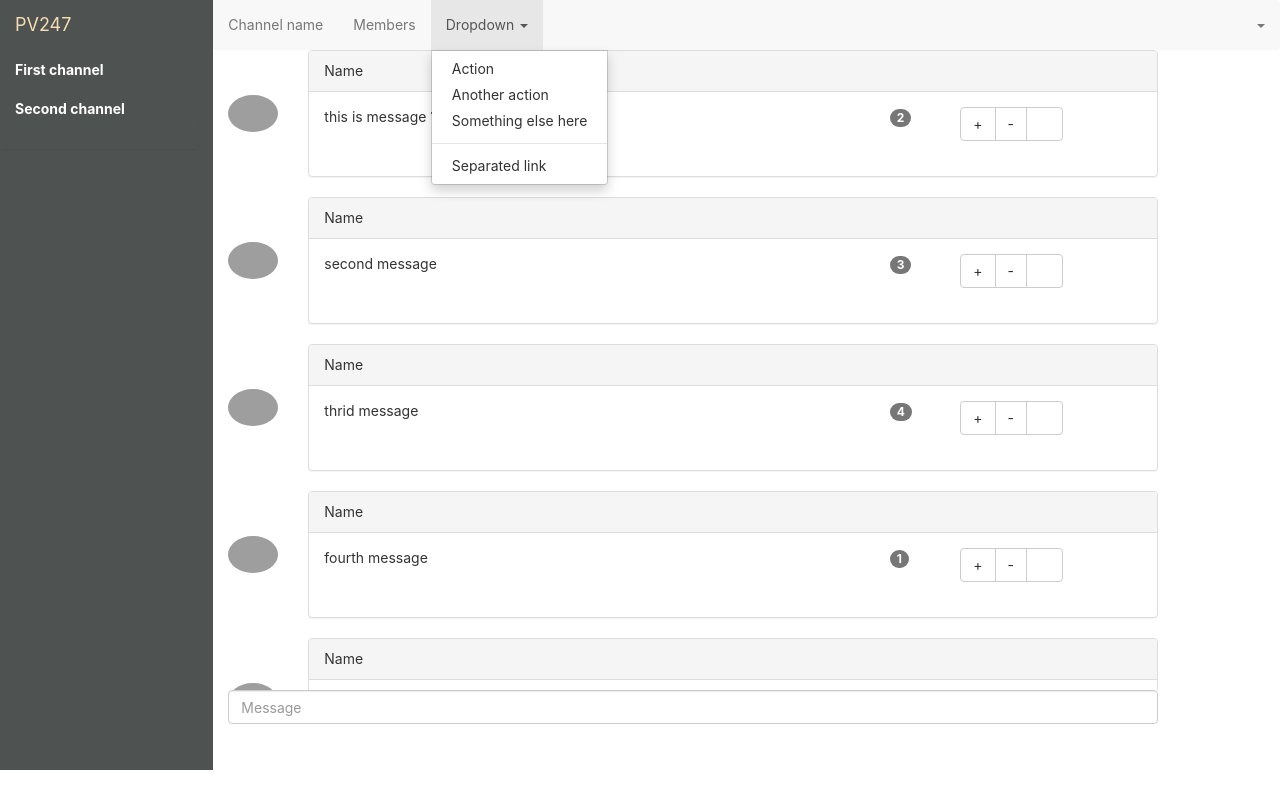
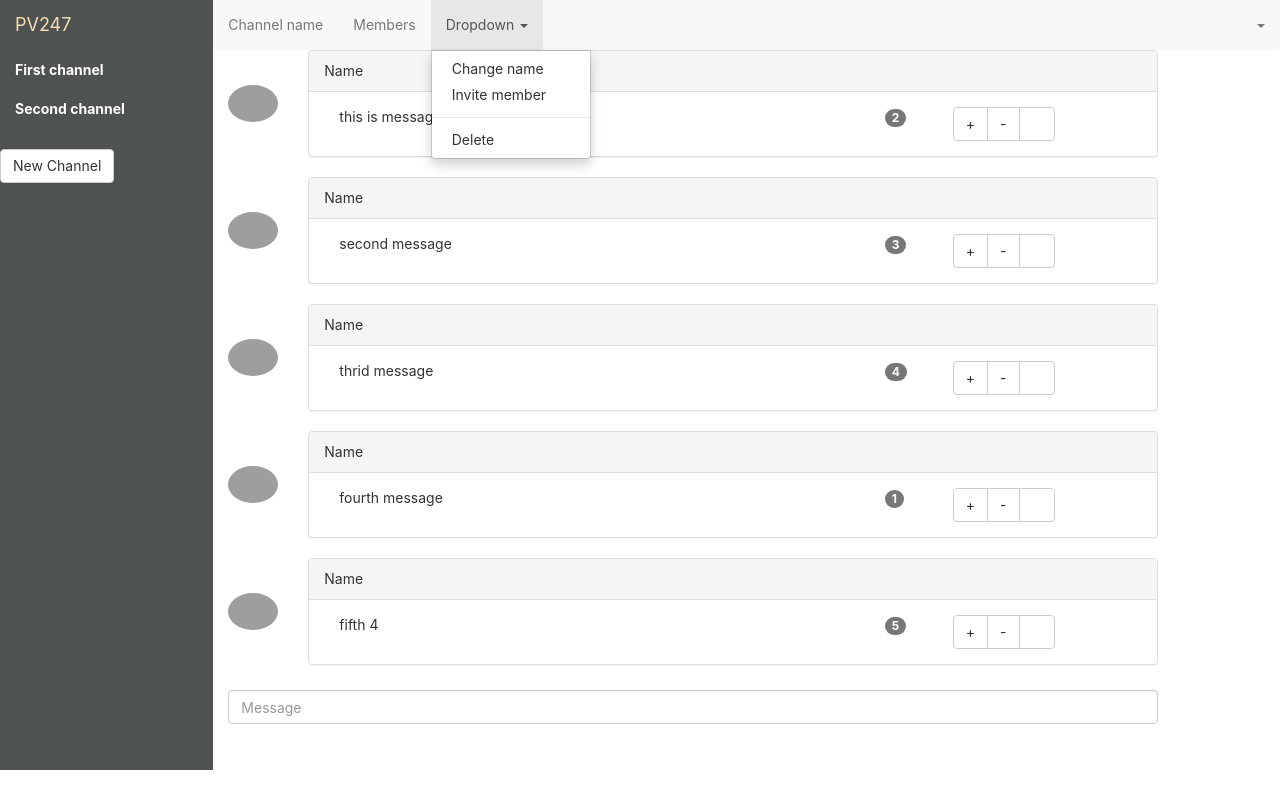
Before and after one commit to adamkral12/PV247, a React (Create React App) app: page / in a window 1280 px wide. Both pictures are taken after a click on the button "Dropdown". Built offline with nearby package versions, Linux system fonts and the light colour scheme; grey boxes are pictures that could not be loaded; the HTML template or start-up script is replaced by a standard one; a web font is replaced by a local one.

Commit message:
New channel button, dropdown menu items, deleted row from post

```diff
--- a/src/Channels/ChannelWrapper.js
+++ b/src/Channels/ChannelWrapper.js
@@ -1,7 +1,7 @@
 import React, { Component } from 'react';
 import ChannelSection from "./ChannelSection";
 import PropTypes from 'prop-types';
-import {Panel, Col} from "react-bootstrap";
+import {Panel, Col, Button} from "react-bootstrap";
 import './ChannelWrapper.css';
 
 export default class ChannelWrapper extends Component {
@@ -17,6 +17,7 @@ export default class ChannelWrapper extends Component {
                             channels={this.props.channels}
                             onChannelClick={this.props.onChannelClick}
                         />
+                        <Button>New Channel</Button>
                     </Panel.Body>
                 </Panel>
             </Col>
--- a/src/Screen/Body/Post.js
+++ b/src/Screen/Body/Post.js
@@ -26,7 +26,6 @@ export default class Post extends Component {
                                 Name
                             </Panel.Heading>
                             <Panel.Body>
-                                <Row>
                                     <Col xs={8}>
                                         <p>{this.props.messageValue}</p>
                                     </Col>
@@ -42,7 +41,6 @@ export default class Post extends Component {
                                             </Button>
                                         </ButtonGroup>
                                     </Col>
-                                </Row>
                             </Panel.Body>
                         </Panel>
                     </Col>
--- a/src/Screen/Header/HeaderWrapper.js
+++ b/src/Screen/Header/HeaderWrapper.js
@@ -23,11 +23,10 @@ export default class HeaderWrapper extends Component {
                         Members
                     </NavItem>
                     <NavDropdown eventKey={3} title="Dropdown" id="basic-nav-dropdown">
-                        <MenuItem eventKey={3.1}>Action</MenuItem>
-                        <MenuItem eventKey={3.2}>Another action</MenuItem>
-                        <MenuItem eventKey={3.3}>Something else here</MenuItem>
-                        <MenuItem divider />
-                        <MenuItem eventKey={3.4}>Separated link</MenuItem>
+                        <MenuItem eventKey={1.1}>Change name</MenuItem>
+                        <MenuItem eventKey={1.2}>Invite member</MenuItem>
+                        <MenuItem divider/>
+                        <MenuItem eventKey={1.3}>Delete</MenuItem>
                     </NavDropdown>
                 </Nav>
                 <Nav pullRight>
```
